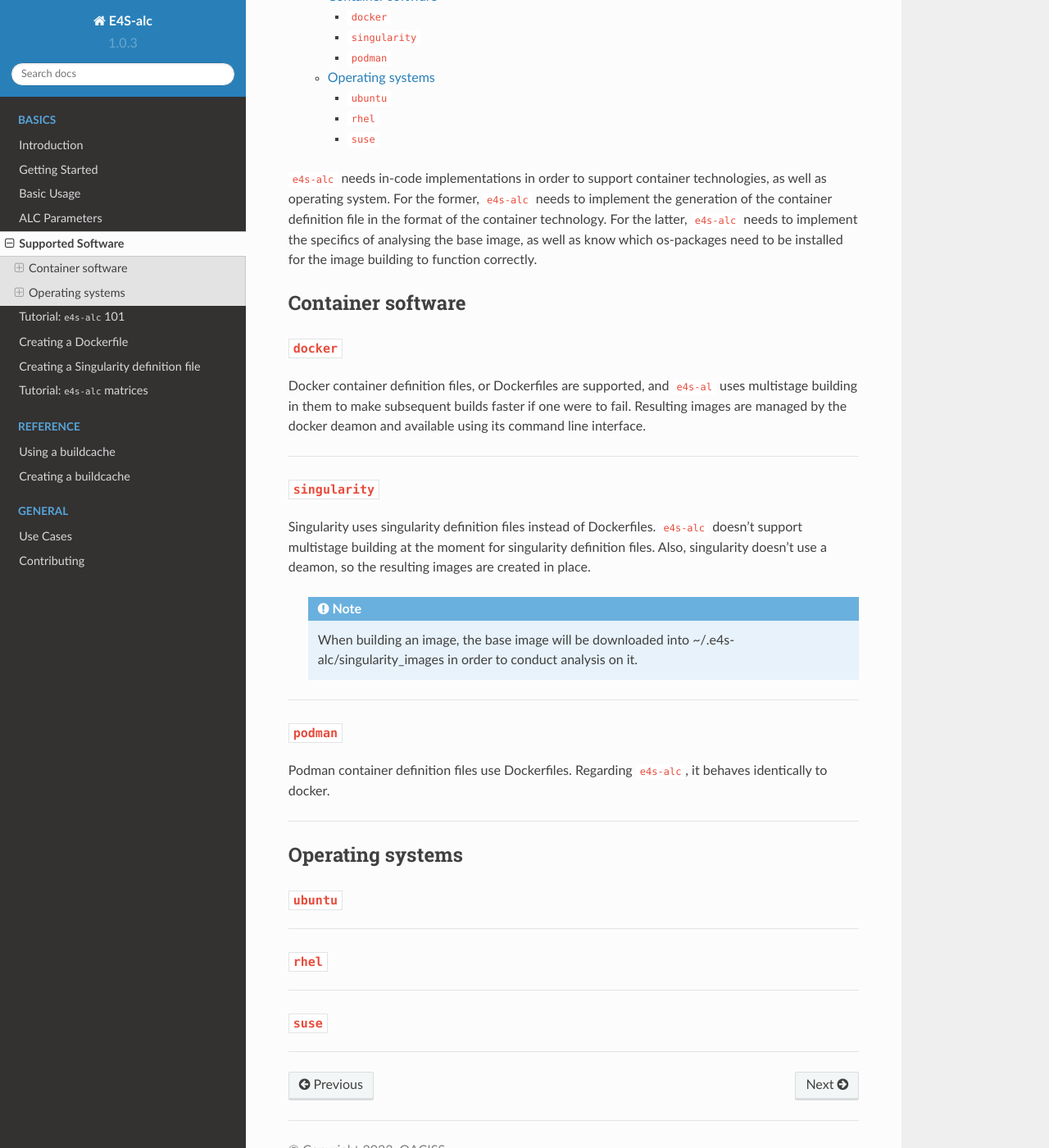
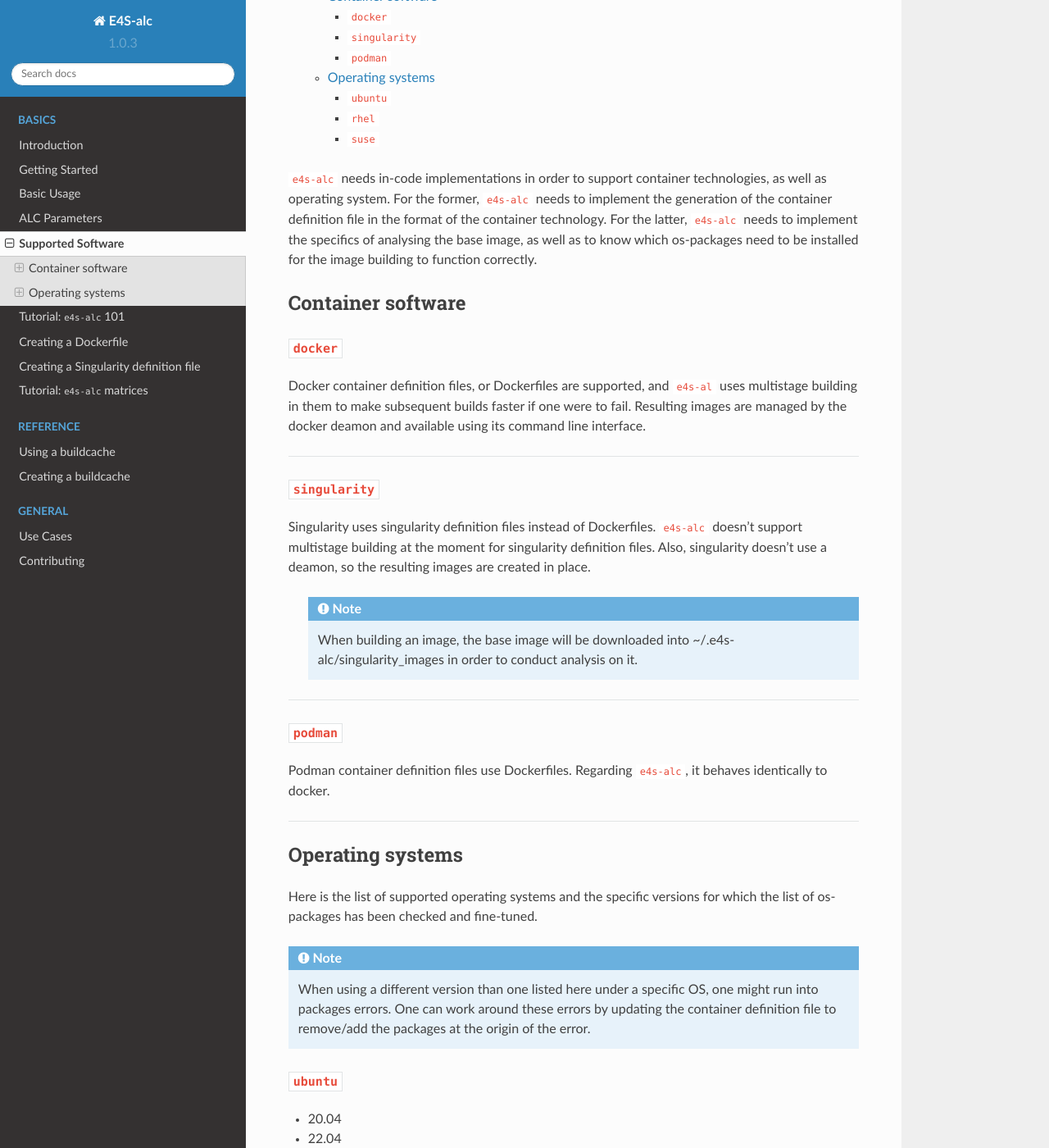
Before and after one commit to E4S-Project/e4s-alc, a Sphinx documentation site: the page built from docs/basics/supported_software.rst, in a window 1280 px wide and 1400 px high, scrolled down 236 px. Shown: the whole window at 82% size. Built offline with Sphinx 7.4.7 and the Read the Docs theme 2.0.0, drawn with Linux system fonts in a browser that asks for light colours.

Commit message:
fleched out operating systems info

```diff
--- a/docs/basics/supported_software.rst
+++ b/docs/basics/supported_software.rst
@@ -8,7 +8,7 @@ Supported Software
 .. contents::
    :depth: 3
 
-``e4s-alc`` needs in-code implementations in order to support container technologies, as well as operating system. For the former, ``e4s-alc`` needs to implement the generation of the container definition file in the format of the container technology. For the latter, ``e4s-alc`` needs to implement the specifics of analysing the base image, as well as know which os-packages need to be installed for the image building to function correctly.
+``e4s-alc`` needs in-code implementations in order to support container technologies, as well as operating system. For the former, ``e4s-alc`` needs to implement the generation of the container definition file in the format of the container technology. For the latter, ``e4s-alc`` needs to implement the specifics of analysing the base image, as well as to know which os-packages need to be installed for the image building to function correctly.
 
 ---------------------
 Container software
@@ -46,10 +46,19 @@ Podman container definition files use Dockerfiles. Regarding ``e4s-alc``, it beh
 Operating systems
 -----------------------
 
+Here is the list of supported operating systems and the specific versions for which the list of os-packages has been checked and fine-tuned.
+
+.. note::
+    When using a different version than one listed here under a specific OS, one might run into packages errors. One can work around these errors by updating the container definition file to remove/add the packages at the origin of the error.
+..
+    _this: You can see how to update the source code
+
 ~~~~~~~~~~~~~~~~~~~~~~~~~~~~~
 ``ubuntu``
 ~~~~~~~~~~~~~~~~~~~~~~~~~~~~~
 
+* 20.04
+* 22.04
 
 ----
 
```
Also changed, not shown: other parts of docs/basics/supported_software.rst (+4 -0 lines).
